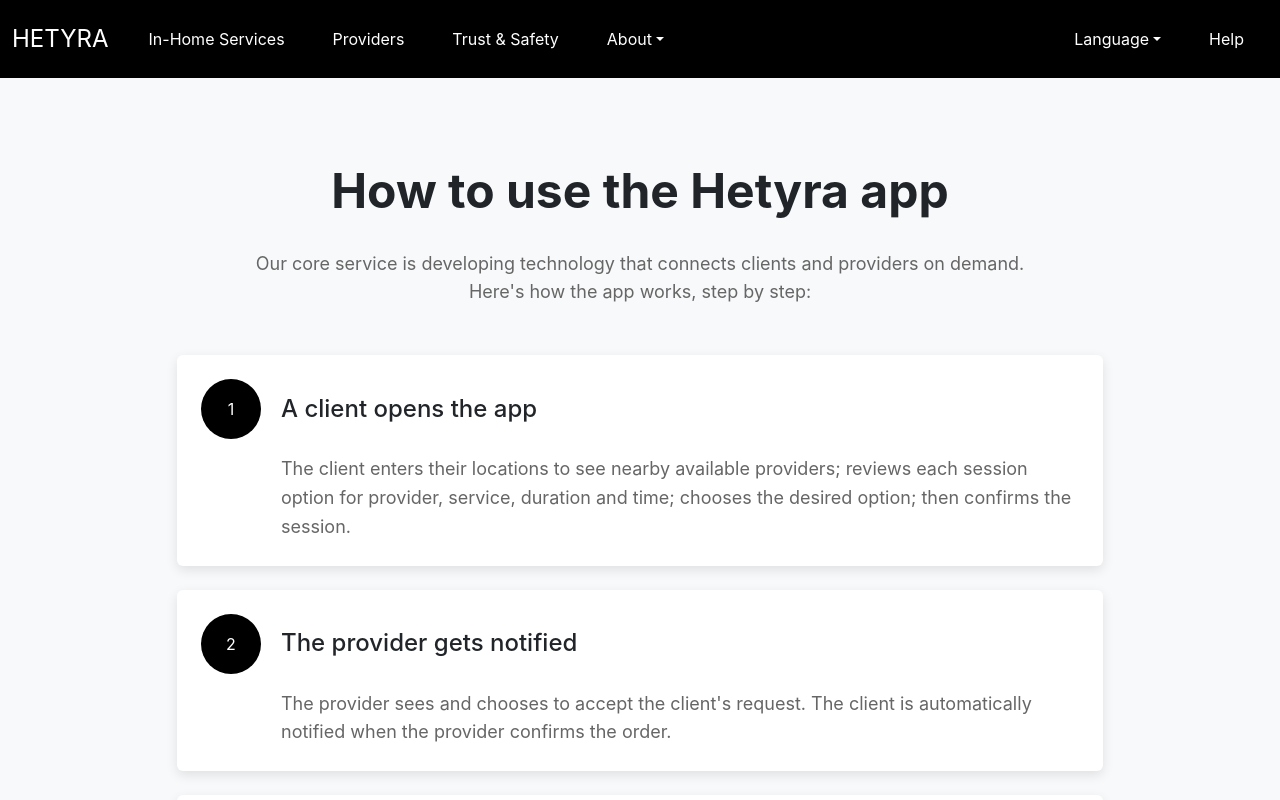
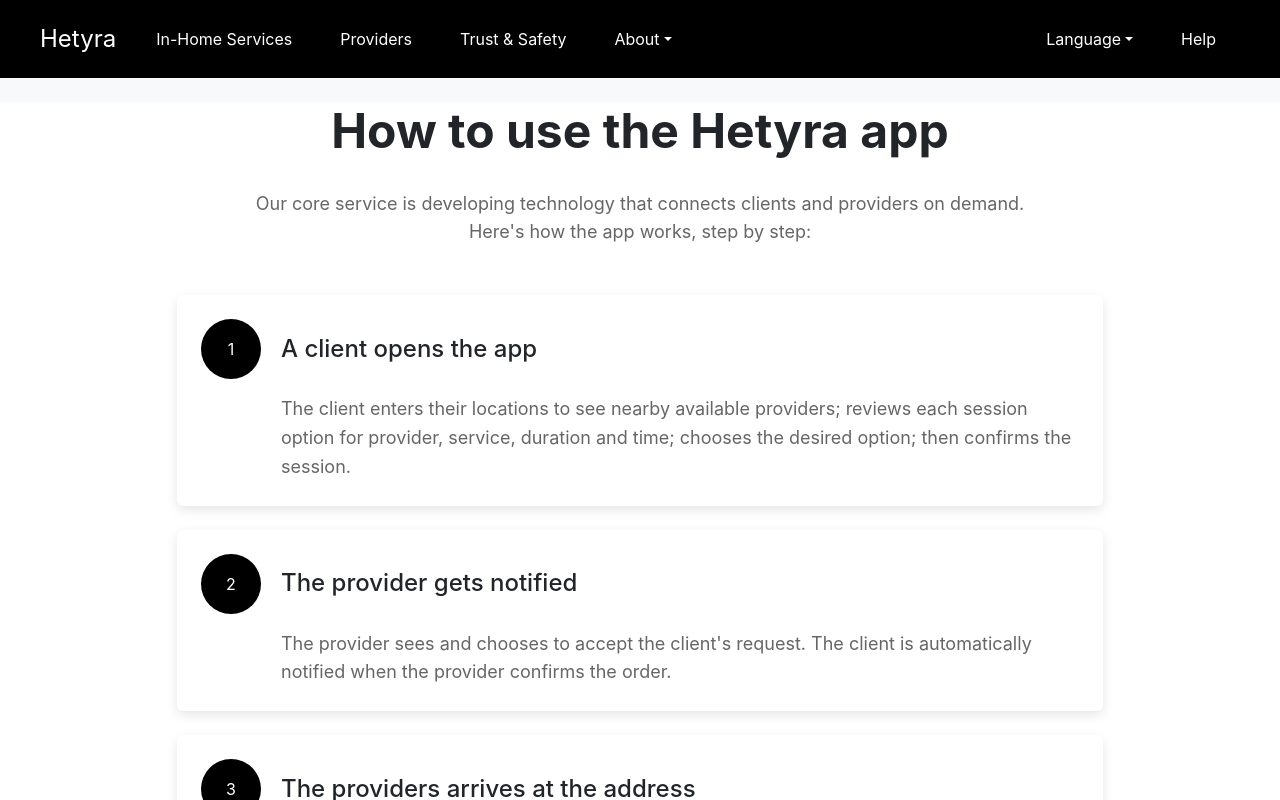
Before and after one commit to NoobFly6600/hetyra-web, a React (Vite) app: page /how-it-works in a window 1280 px wide. Shown: the top 800 px of the page. Built offline with nearby package versions, Linux system fonts and the light colour scheme.

Commit message:
edit nav bar

```diff
--- a/src/components/nav/HETYRA_Navbar.jsx
+++ b/src/components/nav/HETYRA_Navbar.jsx
@@ -14,7 +14,7 @@
             onToggle={(expanded) => setExpanded(expanded)}
             className="py-3"
         >
-            <Container fluid>
+            <Container style={{ maxWidth: '1400px', padding: '0 40px' }}>
                 <Navbar.Brand
                     as={Link}
                     to="/"
@@ -23,7 +23,7 @@
                         color: 'white'
                     }}
                 >
-                    HETYRA
+                    Hetyra
                 </Navbar.Brand>
 
                 <Navbar.Toggle aria-controls="navbar-nav" />
--- a/src/components/nav/pages/HowItWorksPage.jsx
+++ b/src/components/nav/pages/HowItWorksPage.jsx
@@ -31,8 +31,8 @@
     ];
 
     return (
-        <div style={{ backgroundColor: '#f8f9fa', padding: '60px 0' }}>
-            <Container>
+        <div style={{ backgroundColor: 'white' }}>
+            <Container style={{ backgroundColor: 'white' }}>
                 {/* Header Section */}
                 <Row className="text-center mb-5">
                     <Col>
--- a/src/components/nav/pages/InHomeServicesPage.jsx
+++ b/src/components/nav/pages/InHomeServicesPage.jsx
@@ -5,7 +5,7 @@
 
 export default function InHomeServicesPage() {
     return (
-        <div style={{ backgroundColor: '#f8f9fa' }}>
+        <div style={{ backgroundColor: 'white' }}>
             {/* Banner Section */}
             <Container fluid style={{ backgroundColor: 'black', color: 'white', padding: '60px 0' }}>
                 <Container>
--- a/src/components/nav/pages/LandingPage.jsx
+++ b/src/components/nav/pages/LandingPage.jsx
@@ -5,7 +5,7 @@
 
 export default function LandingPage(props) {
     return (
-        <div style={{backgroundColor: '#f8f9fa', minHeight: 'calc(100vh - 200px)'}}>
+        <div style={{backgroundColor: 'white', minHeight: 'calc(100vh - 200px)'}}>
             <Container fluid={true} style={{padding: '40px 20px'}}>
                 <Row className="text-center mb-5">
                     <Col>
```
